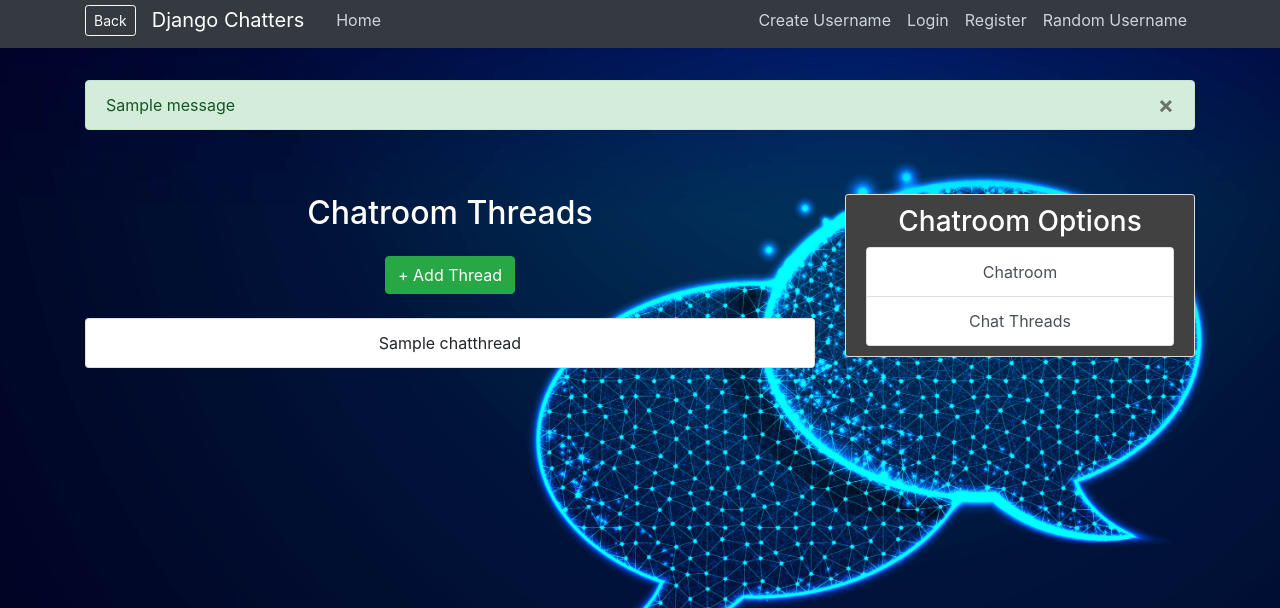
After one commit to GabrielG95/CSE412Final_Project, a Django app: page /chat_threads in a window 1280 px wide. The commit adds this page. Shown: the top 608 px of the page. Run offline with Django 4.2, Linux system fonts and the light colour scheme; tables that the repository leaves empty hold one stand-in row (values such as "Sample post"); one stand-in notice (Sample message) is shown; some libraries are stand-ins or nearby versions.

Commit message:
Getting rid of at chatbot and adding thrads

```diff
--- a/messaging_app/chat/models.py
+++ b/messaging_app/chat/models.py
@@ -11,6 +11,13 @@ from django.db.models.signals import post_save
 """
 
 # Create your models here.
+class ChatThread(models.Model):
+    title = models.CharField(max_length=225)
+    created_by = models.ForeignKey(User, on_delete=models.CASCADE)
+    created_at = models.DateTimeField(auto_now=True)
+
+    def __str__(self):
+        return self.title
 
 class Message(models.Model):
     # .TextField is for unlimited messaging input
@@ -20,6 +27,7 @@ class Message(models.Model):
     # on_delete will remove the message when user deletes account
     author = models.ForeignKey(User, on_delete=models.CASCADE, null=True, blank=True)
     username = models.CharField(max_length=30, default="Anonymous")
+    thread = models.ForeignKey(ChatThread, on_delete=models.CASCADE, related_name='messages', null=True, blank=True)
 
 class FriendRequest(models.Model):
     from_user = models.ForeignKey(User, related_name='sent_requests', on_delete=models.CASCADE)
--- a/messaging_app/chat/templates/chat/base.html
+++ b/messaging_app/chat/templates/chat/base.html
@@ -67,7 +67,7 @@
                     <h3 style="color: #ffffff;">Chatroom Options</h3>
                     <div class="list-group">
                         <a href="{% url 'chatroom' %}" class="list-group-item list-group-item-action">Chatroom</a>
-                        <a href="{% url 'chat_ai' %}" class="list-group-item list-group-item-action">Chat with AI</a>
+                        <a href="{% url 'chat_threads' %}" class="list-group-item list-group-item-action">Chat Threads</a>
                         {% if user.is_authenticated %}
                             <a href="{% url 'contacts' %}" class="list-group-item list-group-item-action">Contacts</a>
                             <a href="{% url 'settings' %}" class="list-group-item list-group-item-action">Settings</a>
--- /dev/null
+++ b/messaging_app/chat/templates/chat/chat_threads.html
@@ -0,0 +1,17 @@
+{% extends 'chat/base.html' %}
+
+{% block content %}
+<h2 class="mb-4">Chatroom Threads</h2>
+
+<a href="{% url 'create_thread' %}" class="btn btn-success mb-4">+ Add Thread</a>
+
+<div class="list-group">
+    {% for thread in threads %}
+        <a hred="{% url 'thread_detail' thread.id}" class="list-group-item list-group-item-action">
+            {{ thread.title }}
+        </a>
+    {% empty %}
+        <p class="text-muted">No threads available yet.</p>
+    {% endfor %}
+</div>
+{% endblock %}
--- a/messaging_app/chat/urls.py
+++ b/messaging_app/chat/urls.py
@@ -18,5 +18,7 @@ urlpatterns = [
         path('friend-request/send/<int:user_id>/', views.send_friend_request, name='send-friend-request'),
         path('friend-request/respond/<int:request_id>/<str:response>/', views.respond_to_request, name='respond-friend-request'),
         path('update_color/', views.update_username_color, name='update_color'),
-        path('chat_ai/', views.chat_ai_view, name='chat_ai'),
+        path('chat_threads', views.chat_threads, name='chat_threads'),
+        path('chat_threads/create/', views.create_thread, name='create_thread'),
+        path('chat_threads/<int:thread_id>', views.thread_detail, name='thread_detail'),
     ]
--- a/messaging_app/chat/views.py
+++ b/messaging_app/chat/views.py
@@ -1,11 +1,13 @@
 from django.contrib.auth import authenticate, login, logout
+from django.contrib.auth.models import AnonymousUser
 from django.contrib.auth.decorators import login_required
 from django_ai_assistant import AIAssistant
 from django.contrib import messages
 from django.http import JsonResponse
 from django.shortcuts import render, redirect, get_object_or_404
-from .models import User, FriendRequest
+from .models import User, FriendRequest, ChatThread
 from .forms import MessageForm, UsernameForm, RegisterForm, UsernameColorForm
+from .ai_assistant import MyCustomAssistant
 from .models import Message, Profile
 import random
 import string
@@ -138,9 +140,8 @@ def logout_view(request):
     return redirect('chat-home')
 
 def chat_ai_view(request):
-    assistant = AIAssistant(
-        api_key=os.getenv("OPENAI_API_KEY"),
-        model="gpt-3.5-turbo"
+    assistant = MyCustomAssistant(
+        api_key=os.getenv('OPENAI_API_KEY')
     )
 
     if request.method == 'POST':
@@ -190,3 +191,36 @@ def clear_random_username(request):
     if "chat_username" in request.session:
         del request.session["chat_username"]
     return redirect('chat-home')
+
+def chat_threads(request):
+    threads = ChatThread.objects.all().order_by('-created_at')
+    return render(request, 'chat/chat_threads.html', {'threads': threads})
+
+def thread_detail(request, thread_id):
+    thread = get_object_or_404(ChatThread, id=thread_id)
+    messages = thread.messages.order_by('date_posted')
+
+    if request.method == 'POST':
+        content = request.POST.get('content')
+        if content:
+            username = request.user.username if request.user.is_authenticated else request.session.get("chat_username", "Anonymous")
+            author = request.user if request.user.is_authenticated else None
+
+            Message.objects.create(
+                content = content,
+                author = author,
+                username = username,
+                thread = thread
+            )
+            return redirect('thread_detail', thread_id=thread.id)
+
+        return render(request, 'chat/thread_detail.html', {'thread': thread, 'messages': messages})
+
+def create_thread(request):
+    if request.method == 'POST':
+        title = request.POST.get('title')
+        if title:
+            created_by = request.user if request.user.is_authenticated else None
+            ChatThread.objects.create(title=title, created_by=created_by)
+            return redirect('chat_threads')
+        return redirect(request, 'chat/create_threads.html')
```
Also changed, not shown: messaging_app/chat/templates/chat/chat_ai.html (deleted, +0 -24 lines), messaging_app/chat/templates/chat/create_thread.html (added, +13 -0 lines), messaging_app/chat/templates/chat/thread_detail.html (added, +33 -0 lines), messaging_app/chat/migrations/0006_chatthread_message_thread.py (added).
